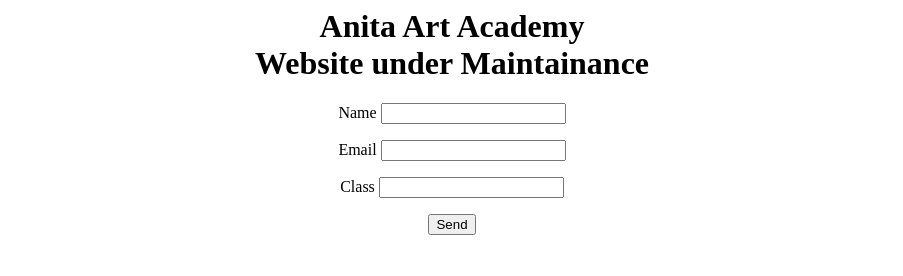
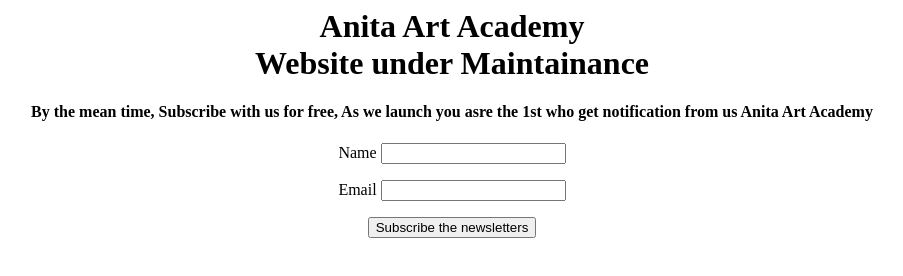
Before and after one commit to SriAbhay/anitart, a plain HTML site: page index.html in a window 1280 px wide. Shown: the whole page, without its empty margins (188-1091 px from the left). Drawn offline with Linux system fonts and the light colour scheme.

Commit message:
Update index.html

```diff
--- a/index.html
+++ b/index.html
@@ -5,6 +5,7 @@
 <body>
   <center>
     <h1>Anita Art Academy </br> Website under Maintainance</h1>
+    <h4>By the mean time, Subscribe with us for free, As we launch you asre the 1st who get notification from us Anita Art Academy</h4>
     <form name="contact" netlify>
   <p>
     <label>Name <input type="text" name="name" /></label>
@@ -13,10 +14,7 @@
     <label>Email <input type="email" name="email" /></label>
   </p>
   <p>
-   <p>
-    <label>Class <input type="text" name="class" /></label>
-  </p>
-    <button type="submit">Send</button>
+    <button type="submit">Subscribe the newsletters</button>
   </p>
 </form>
   </center>
```
